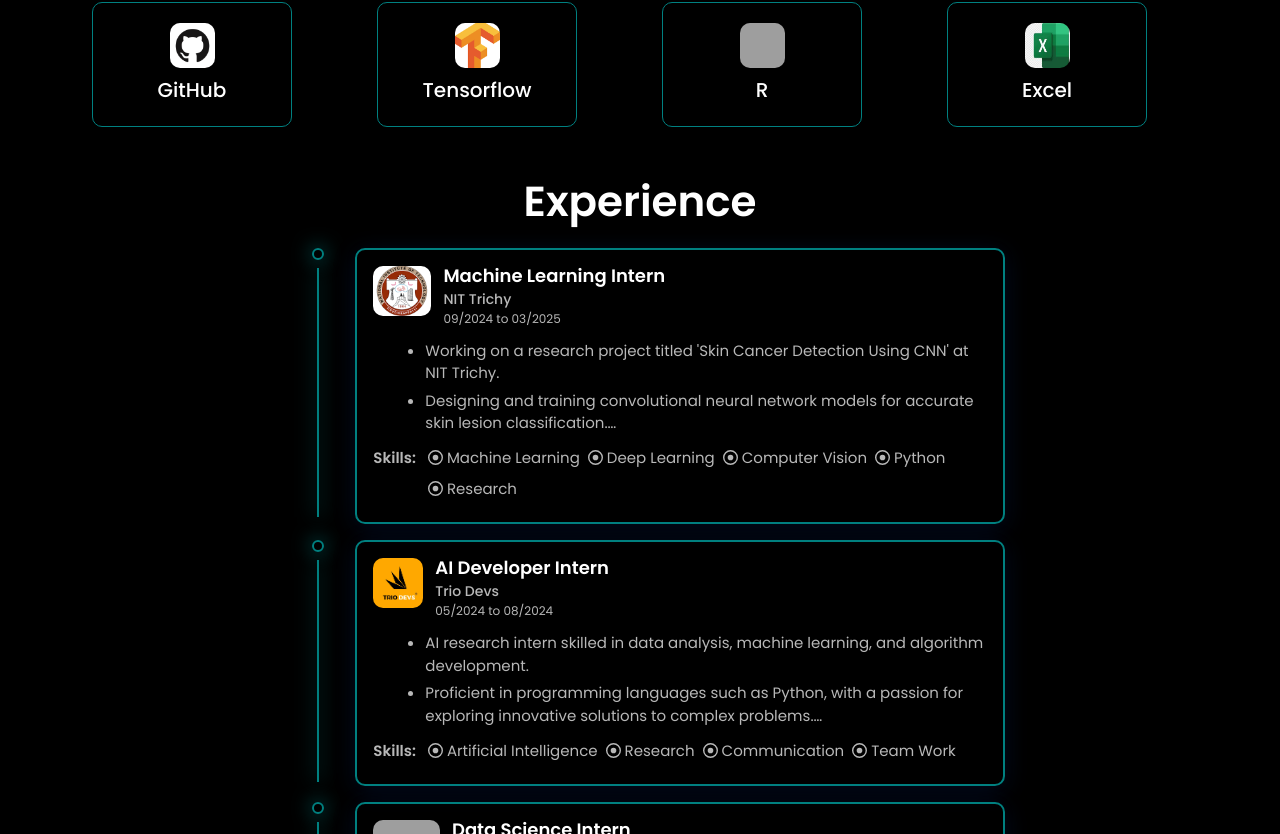
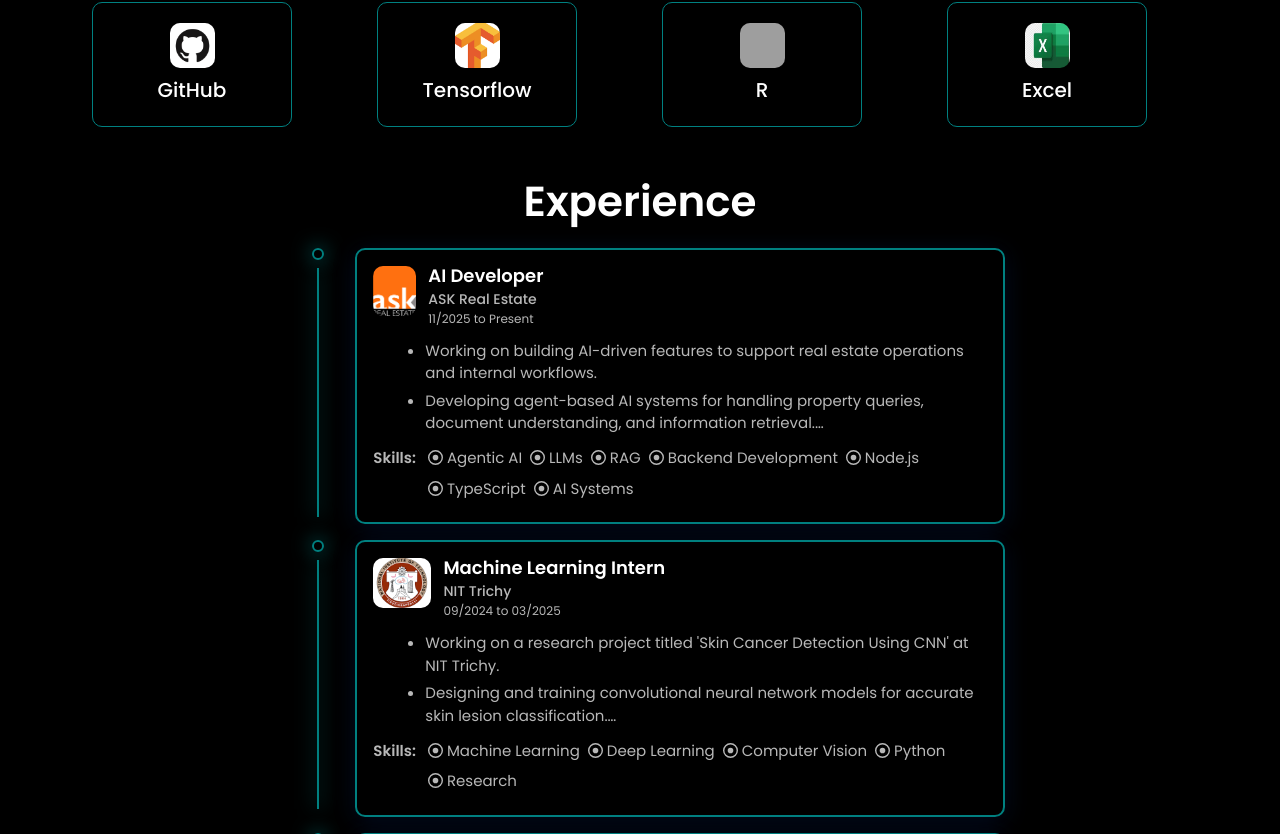
Before and after one commit to ASHRAFALI-M/Personal-Portfolio-React, a React (Vite) app: page / in a window 1280 px wide. Shown: the part 1247-2081 px from the top of the page. Built offline with nearby package versions, Linux system fonts and the light colour scheme; grey boxes are pictures that could not be loaded.

Commit message:
Update Experience.jsx

```diff
--- a/src/components/Experience/Experience.jsx
+++ b/src/components/Experience/Experience.jsx
@@ -7,6 +7,21 @@ import { FontAwesomeIcon } from '@fortawesome/react-fontawesome';
 import { faCircleDot } from "@fortawesome/free-regular-svg-icons";
 
 const experiences = [
+  {
+  role: "AI Developer",
+  company: "ASK Real Estate",
+  img: "Ask_Logo.webp",
+  date: "11/2025 to Present",
+  endDate: "",
+  skills: ["Agentic AI", "LLMs", "RAG","Backend Development", "Node.js", "TypeScript", "AI Systems"],
+  description: [
+    "Working on building AI-driven features to support real estate operations and internal workflows.",
+    "Developing agent-based AI systems for handling property queries, document understanding, and information retrieval.",
+    "Building chat-based assistants connected to property listings and internal documents.",
+    "Implementing document search and question-answering using embeddings and vector-based retrieval.",
+    "Developing and maintaining backend AI services using Node.js and TypeScript."
+  ],
+},
   {
   role: "Machine Learning Intern",
   company: "NIT Trichy",
```
